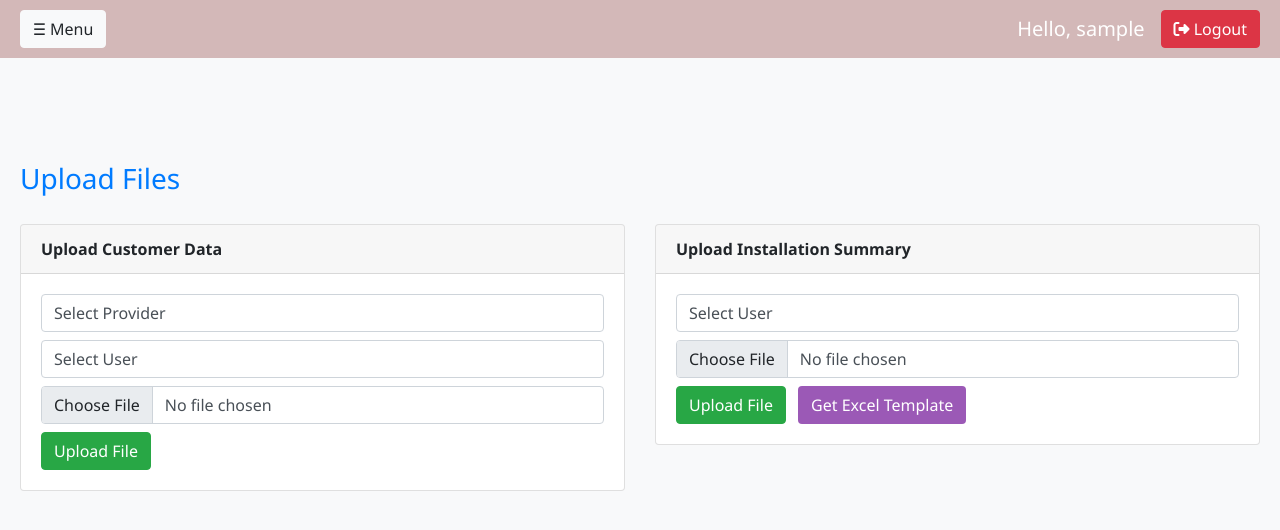
After one commit to teim-projects/re_dashboard, a Django app: page /upload-files/ in a window 1280 px wide. The commit adds this page. Shown: the top 530 px of the page. Run offline with Django 5.2, Linux system fonts and the light colour scheme; the visitor is signed in with stand-in values (Sample User, id 1); some libraries are stand-ins or nearby versions.

Commit message:
admin page setup

```diff
--- /dev/null
+++ b/core/templates/upload_files.html
@@ -0,0 +1,44 @@
+{% extends "base.html" %}
+
+
+{% block title %}
+  Upload Files
+{% endblock title %}
+
+
+{% block content %}
+   <div class="main-content">
+    <h3 class="text-primary">Upload Files</h3>
+    <div class="row">
+      <div class="col-md-6">
+        <div class="card">
+          <div class="card-header font-weight-bold">Upload Customer Data</div>
+          <div class="card-body">
+            <select class="form-control mb-2">
+              <option>Select Provider</option>
+              <option>Suzlon</option>
+              <option>Windworld</option>
+              <option>Poinner</option>
+            </select>
+            <select class="form-control mb-2"><option>Select User</option></select>
+            <input type="file" class="form-control mb-2" />
+            <button class="btn btn-success">Upload File</button>
+          </div>
+        </div>
+      </div>
+
+      <div class="col-md-6">
+        <div class="card">
+          <div class="card-header font-weight-bold">Upload Installation Summary</div>
+          <div class="card-body">
+            <select class="form-control mb-2"><option>Select User</option></select>
+            <input type="file" class="form-control mb-2" />
+            <button class="btn btn-success mr-2">Upload File</button>
+            <button class="btn" style="background-color: #9b59b6; color: white;">Get Excel Template</button>
+          </div>
+        </div>
+      </div>
+    </div>
+  </div>
+
+{% endblock content %}
--- a/core/urls.py
+++ b/core/urls.py
@@ -4,5 +4,9 @@ from .views import *
 urlpatterns = [
   path('', index_page, name="index"),
   path('dashboard/', dashboard, name='dashboard'),
+  path('upload-files/', upload_files, name='upload_files'),
+  path('modify-data/', modify_data, name="modify_data"),
+  path('manage-users/', manage_user, name='manage_users'),
+  path('client-info/',client_info, name="client_info"),
 
 ]
--- a/core/views.py
+++ b/core/views.py
@@ -14,3 +14,19 @@ def dashboard(request):
         return render(request, 'home.html')  # Admin dashboard
     else:
         return render(request, 'customer_home.html')  # Regular user dashboard
+
+@login_required
+def upload_files(request):
+    return render(request,'upload_files.html')
+
+@login_required
+def modify_data(request):
+  return render(request,'modify_data.html')
+
+@login_required
+def manage_user(request):
+   return render(request, 'manageUsers.html')
+
+@login_required
+def client_info(request):
+   return render(request, 'client_info.html')
--- a/templates/sidebar.html
+++ b/templates/sidebar.html
@@ -94,12 +94,12 @@
       <h6 class="mt-2">&nbsp;Admin Panel</h6>
     </div>
     <ul class="nav flex-column mt-4 pl-3">
-      <li class="nav-item "><a class="nav-link bg-white text-dark" href="#"> <i class="fas fa-tachometer-alt"></i> Admin Area</a></li>
-      <li class="nav-item"><a class="nav-link" href="#"><i class="fas fa-upload"></i>&nbsp; Upload Files</a></li>
-      <li class="nav-item"><a class="nav-link" href="#"> <i class="fas fa-edit"></i>&nbsp; Modify Data</a></li>
-      <li class="nav-item"><a class="nav-link" href="#"><i class="fas fa-users"></i>&nbsp; Manage Users</a></li>
-      <li class="nav-item"><a class="nav-link" href="#">
-	<i class="fas fa-address-card"></i>&nbsp; Client Info</a></li>
+      <li class="nav-item "><a class="nav-link bg-white text-dark" href="{% url 'dashboard' %}"> <i class="fas fa-tachometer-alt"></i> Admin Area</a></li>
+      <li class="nav-item"><a class="nav-link" href="{% url 'upload_files' %}"><i class="fas fa-upload"></i>&nbsp; Upload Files</a></li>
+      <li class="nav-item"><a class="nav-link" href="{% url 'modify_data' %}"> <i class="fas fa-edit"></i>&nbsp; Modify Data</a></li>
+      <li class="nav-item"><a class="nav-link" href="{% url 'manage_users' %}"><i class="fas fa-users"></i>&nbsp; Manage Users</a></li>
+      <li class="nav-item"><a class="nav-link" href="{% url 'client_info' %}">
+	    <i class="fas fa-address-card"></i>&nbsp; Client Info</a></li>
       <li class="nav-item"><a href="{% url 'logout' %}" class="btn btn-danger">
       <i class="fas fa-sign-out-alt"></i> Logout
     </a></li>
```
Also changed, not shown: core/templates/client_info.html (added, +11 -0 lines), core/templates/modify_data.html (added, +11 -0 lines), templates/base.html (+0 -33 lines).
